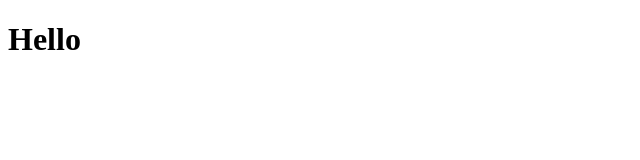
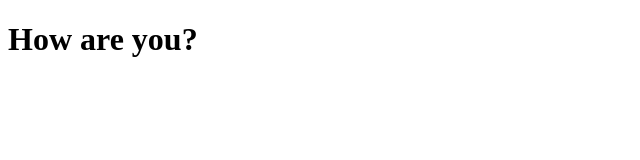
Before and after one commit to DenysV/Example, a website: page index.html in a window 1280 px wide. Shown: the whole page, without its empty margins (0-640 px from the left). Drawn offline with Linux system fonts and the light colour scheme.

```diff
--- a/index.html
+++ b/index.html
@@ -2,6 +2,6 @@
 <html>
 	<head></head>
 	<body>
-		<h1>Hello</h1>
+		<h1>How are you?</h1>
 	</body>
 </html>
```
Also changed, not shown: package.json (added, +23 -0 lines).
